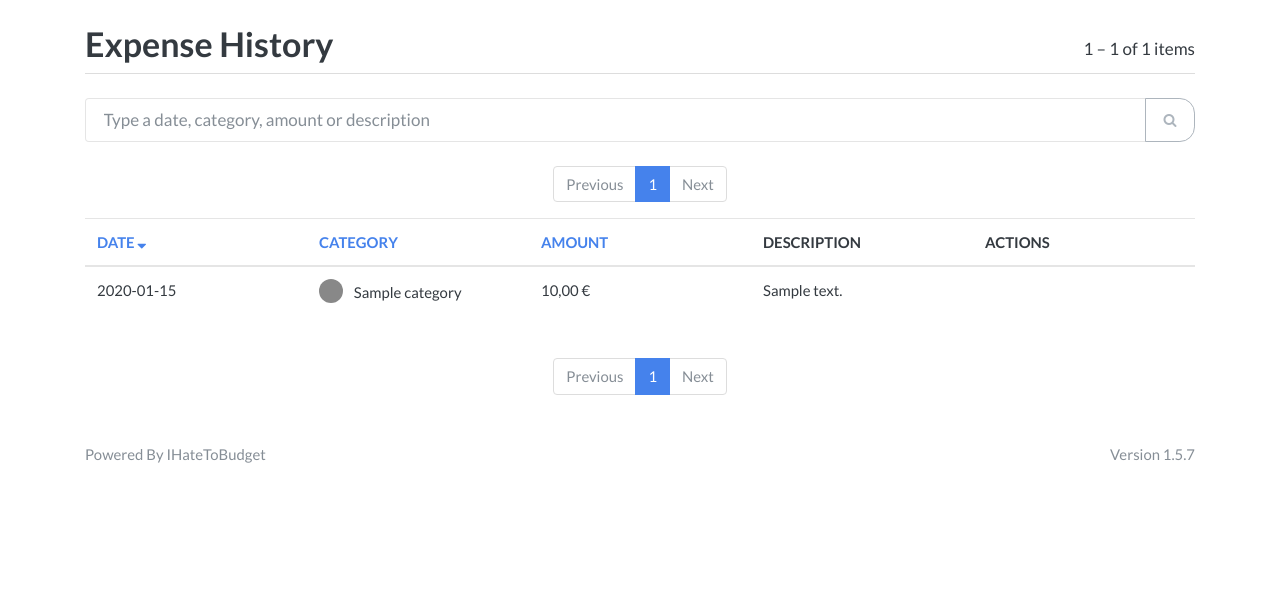
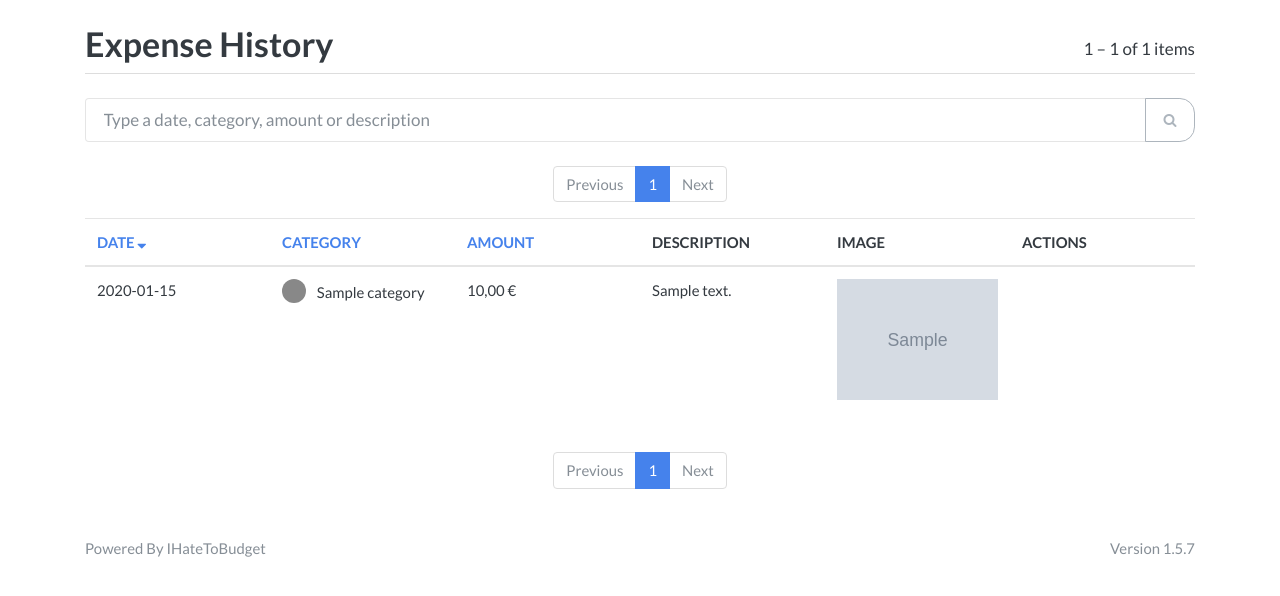
Before and after one commit to lebriton/ihatetobudget, a Django app: page /sheets/expense/history/ in a window 1280 px wide. Shown: the part 60-656 px from the top of the page. Run offline with Django 3.2, Linux system fonts and the light colour scheme; a user stored in the database is signed in; tables that the repository leaves empty hold one stand-in row (values such as "Sample post"); grey boxes marked "Sample" are stand-in pictures; some libraries are stand-ins or nearby versions.

Commit message:
Expense: add an image field

```diff
--- a/ihatetobudget/template/ihatetobudget/generic/new-edit-form.html
+++ b/ihatetobudget/template/ihatetobudget/generic/new-edit-form.html
@@ -8,7 +8,7 @@
 
   <div class="row justify-content-md-center">
     <div class="col-lg-6">
-      <form method="post" class="form">
+      <form method="post" class="form" enctype="multipart/form-data">
         {% csrf_token %}
         {% bootstrap_form form %}
         <hr class="mt-5 mb-3">
--- a/ihatetobudget/urls.py
+++ b/ihatetobudget/urls.py
@@ -13,6 +13,8 @@ Including another URLconf
     1. Import the include() function: from django.urls import include, path
     2. Add a URL to urlpatterns:  path('blog/', include('blog.urls'))
 """
+from django.conf import settings
+from django.conf.urls.static import static
 from django.contrib import admin
 from django.urls import include, path
 
@@ -24,3 +26,4 @@ urlpatterns = [
     path("admin/", admin.site.urls),
     path("accounts/", include("django.contrib.auth.urls")),
 ]
+urlpatterns += static(settings.MEDIA_URL, document_root=settings.MEDIA_ROOT)
--- a/sheets/models.py
+++ b/sheets/models.py
@@ -42,6 +42,7 @@ class Expense(models.Model):
             " subscriptions."
         ),
     )
+    image = models.ImageField(upload_to="expenses", blank=True, null=True)
 
     def __str__(self):
         return self.description
--- a/sheets/template/sheets/history.html
+++ b/sheets/template/sheets/history.html
@@ -33,11 +33,12 @@
       <table class="table">
         <thead>
           <tr>
-            <th class="text-uppercase" scope="col" style="width: 20%">{{ sortable_fields_dict.date }}</th>
-            <th class="text-uppercase" scope="col" style="width: 20%">{{ sortable_fields_dict.category }}</th>
-            <th class="text-uppercase" scope="col" style="width: 20%">{{ sortable_fields_dict.amount }}</th>
-            <th class="text-uppercase" scope="col" style="width: 20%">Description</th>
-            <th class="text-uppercase" scope="col" style="width: 20%">Actions</th>
+            <th class="text-uppercase" scope="col" style="width: 16.6%">{{ sortable_fields_dict.date }}</th>
+            <th class="text-uppercase" scope="col" style="width: 16.6%">{{ sortable_fields_dict.category }}</th>
+            <th class="text-uppercase" scope="col" style="width: 16.6%">{{ sortable_fields_dict.amount }}</th>
+            <th class="text-uppercase" scope="col" style="width: 16.6%">Description</th>
+            <th class="text-uppercase" scope="col" style="width: 16.6%">Image</th>
+            <th class="text-uppercase" scope="col" style="width: 16.6%">Actions</th>
           </tr>
         </thead>
         <tbody>
@@ -56,6 +57,11 @@
               </td>
               <td>{{ expense.amount|currency|highlight_text:q }}</td>
               <td>{{ expense.description|highlight_text:q }}</td>
+              <td>
+                {% if expense.image %}
+                  <img src="{{ expense.image.url }}" width="100%">
+                {% endif %}
+              </td>
               <td>{% include 'sheets/macros/expense_menu.html' with expense=expense %}</td>
             </tr>
           {% endfor %}
--- a/sheets/template/sheets/sheet.html
+++ b/sheets/template/sheets/sheet.html
@@ -68,11 +68,15 @@
             {% for expense in category.list|dictsort:'date' %}
               <li class="list-group-item d-flex align-items-center py-2 v-parent v-parent-bg"
                   data-toggle="popover" data-trigger="hover" data-placement="top" data-placement-md="left" data-html="true"
-                  title='{{ expense|italic_if_future:expense.date }}{% include 'sheets/macros/potential_repeated_expense_icon.html' with expense=expense %}' data-content="{{ expense.date|date:'jS N' }}<br>{{ expense.amount|currency }}">
+                  title='{{ expense|italic_if_future:expense.date }}{% include 'sheets/macros/potential_repeated_expense_icon.html' with expense=expense %}' data-content='{{ expense.date|date:'jS N' }}<br>{{ expense.amount|currency }}{% if expense.image %}<br><img class="mt-1" src="{{ expense.image.url }}" width="100%">{% endif %}'>
                 <span class="flex-grow-1 text-truncate">
                   {% include 'sheets/macros/potential_repeated_expense_icon.html' with expense=expense %}
                   {{ expense|italic_if_future:expense.date }}
                 </span>
+
+                {% if expense.image %}
+                  <i class="fa fa-file-image-o"></i>
+                {% endif %}
 
                 {% include 'sheets/macros/expense_menu.html' with expense=expense %}
 
```
Also changed, not shown: ihatetobudget/settings.py (+8 -0 lines), sheets/migrations/0007_expense_image.py (added).
